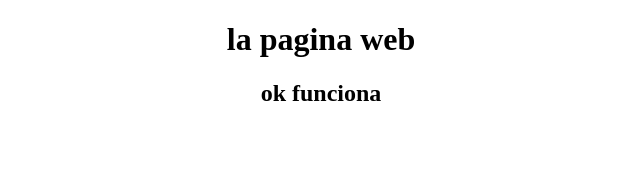
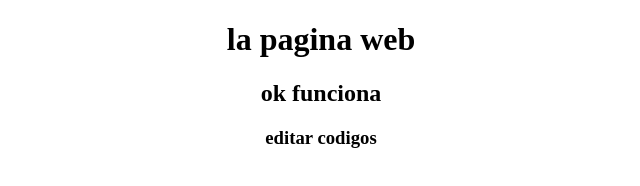
Before and after one commit to jhosu/proyectoonline1, a plain HTML site: page index.html in a window 1280 px wide. Shown: the whole page, without its empty margins (319-959 px from the left). Drawn offline with Linux system fonts and the light colour scheme.

Commit message:
Update index.html

```diff
--- a/index.html
+++ b/index.html
@@ -12,5 +12,6 @@
 <h2>
 ok funciona
 </h2><center/>
+	<h3> editar codigos <h3/>
 </body>
 </html>
```
